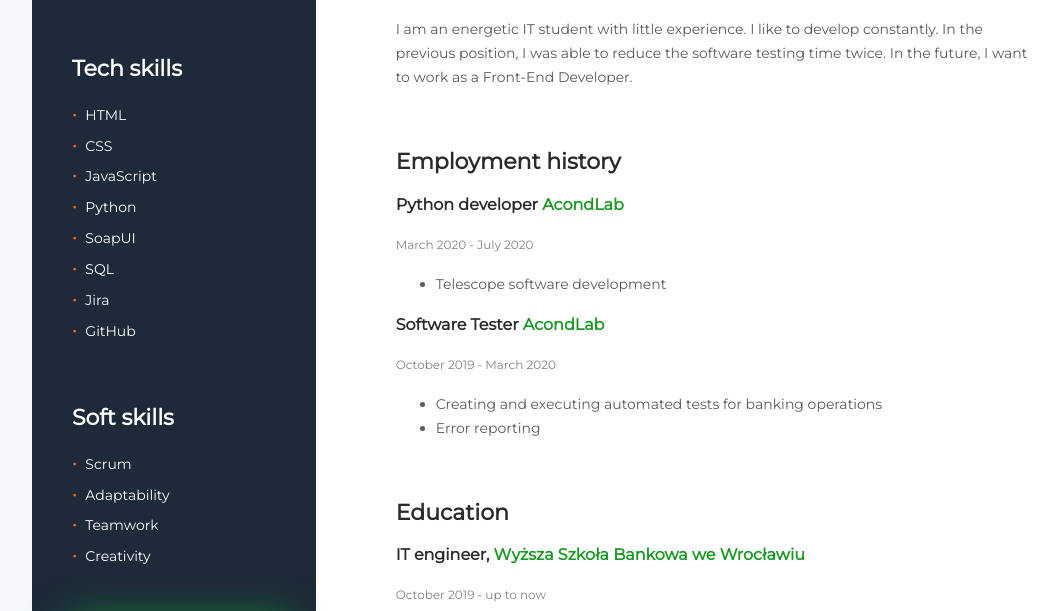
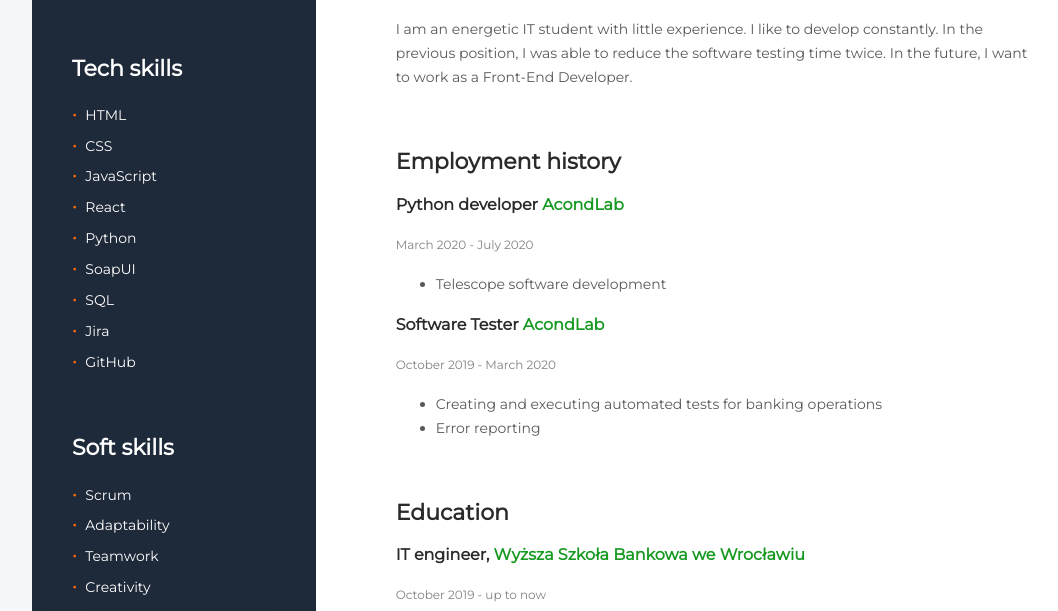
Before and after one commit to insideMike/CV-Michal_Wroblewski, a plain HTML site: page index.html in a window 1280 px wide. Shown: the part 184-795 px from the top of the page, without its empty margins (16-1074 px from the left). Drawn offline with nearby package versions, Linux system fonts and the light colour scheme.

Commit message:
Update index.html

```diff
--- a/index.html
+++ b/index.html
@@ -45,6 +45,7 @@
             <li class="skills-item">HTML</li>
             <li class="skills-item">CSS</li>
             <li class="skills-item">JavaScript</li>
+            <li class="skills-item">React</li>
             <li class="skills-item">Python</li>
             <li class="skills-item">SoapUI</li>
             <li class="skills-item">SQL</li>
```
